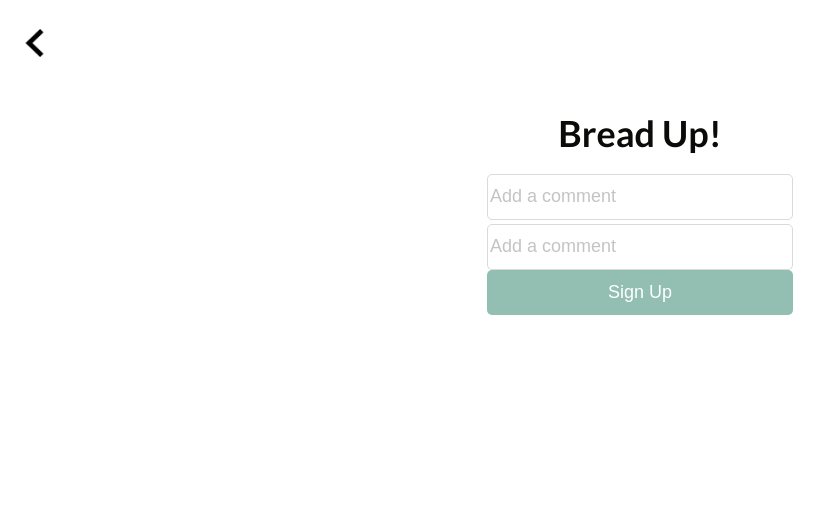
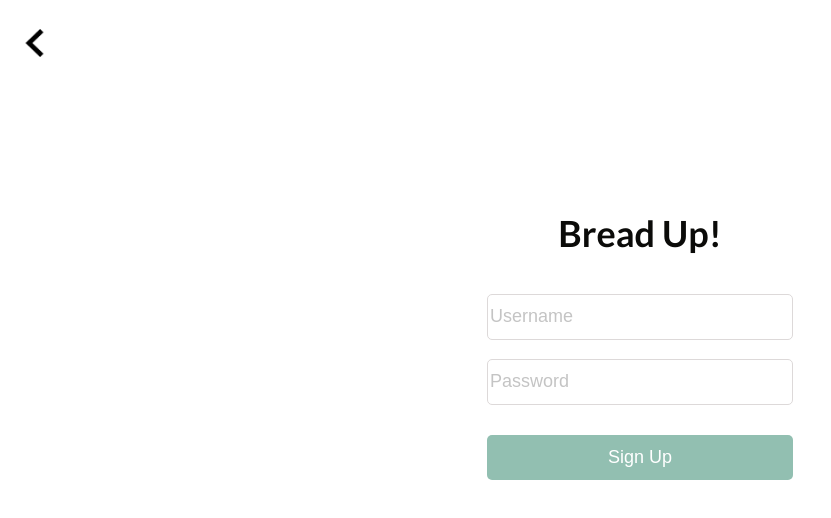
Before and after one commit to ryoujiho/MDIA3109-Final-Group4, a React (Create React App) app in the folder breaddit/: page /SignUp in a window 1280 px wide. Shown: the top 518 px of the page, without its empty margins (0-831 px from the left). Built offline with nearby package versions, Linux system fonts and the light colour scheme; no server answers.

Commit message:
signup page

```diff
--- a/breaddit/src/pages/SignUp/index.js
+++ b/breaddit/src/pages/SignUp/index.js
@@ -31,17 +31,21 @@ import {
     // and store in the axios the token and redirect to login page
 
     return <div className="pagebody">
-      <TopBar back="90%" pageName=" "/>
-        <div className="singup_form">
+      <TopBar back="90%" pageName=""/>
+          <div className="logo">
           <Heading1 text="Bread Up!"/>
-          <Input type="text" catchInput={(e) =>
+          </div>
+          <div className="signup_form">
+          <Input type="text" placeholder="Username" catchInput={(e) =>
                 setUsername(e.target.value)}/>
-          <Input type="password" catchInput={(e) =>
+          <Input type="password" placeholder="Password" catchInput={(e) =>
                 setPass(e.target.value)}/>
+
           {/* <Input /> */}
           <Button text="Sign Up" bgcolor="#92BFB1" width="100%" onClick={(HandleSignUp)}/>
+          </div>
         </div>
-    </div>
+
   }
 
   export default SignUp;
--- a/breaddit/src/pages/SignUp/signup.scss
+++ b/breaddit/src/pages/SignUp/signup.scss
@@ -1,6 +1,21 @@
-.singup_form {
+.signup_form {
+    height:60%;
+    max-height:550px;
     display:flex;
     flex-direction: column;
     justify-content: center;
     align-items: center;
+    margin-top:20px;
+
+    Input{
+        margin-bottom:15px;
+    }
+
+    Button{
+        margin-top:15px;
+    }
 }
+
+.logo{
+    margin-top:100px;
+}
```
Also changed, not shown: 1 other file (tests, documents, lock files or other folders).
